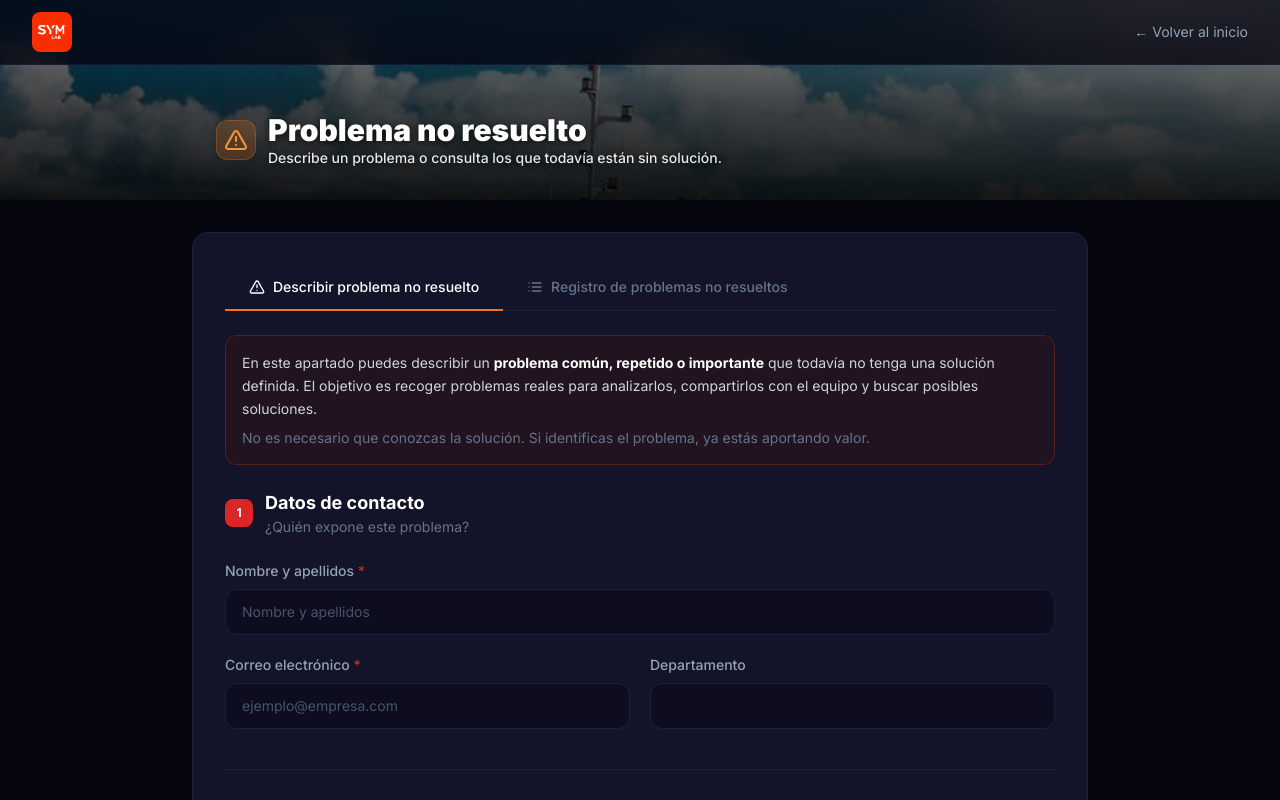
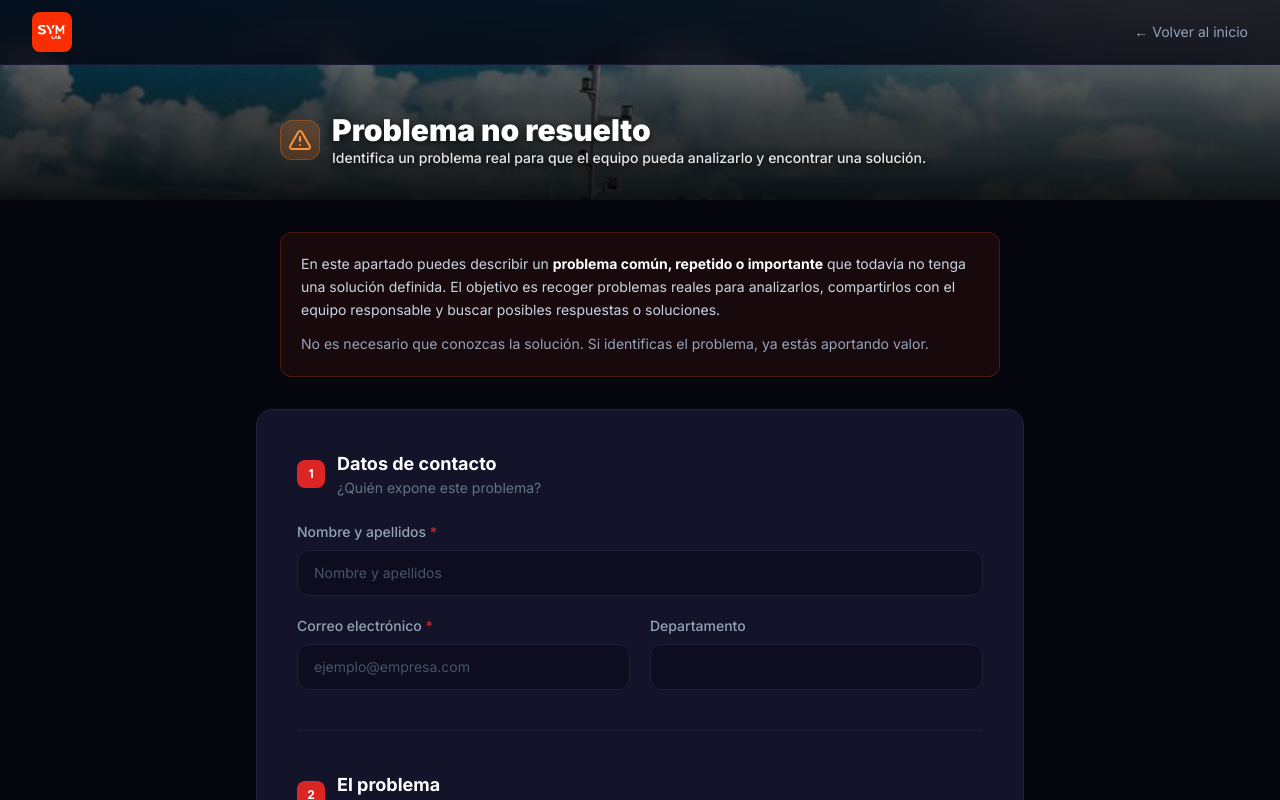
Before and after one commit to alexestiradoreyes-glitch/sym-lab, a Next.js app: page /problemas/nueva in a window 1280 px wide. Shown: the top 800 px of the page. Built offline with nearby package versions, Linux system fonts and the light colour scheme.

Commit message:
Problema no resuelto: mostrar solo el formulario, eliminar pestañas y registro

```diff
--- a/src/app/problemas/nueva/page.tsx
+++ b/src/app/problemas/nueva/page.tsx
@@ -1,11 +1,12 @@
+import { Suspense }   from 'react'
 import Header        from '@/components/Header'
 import Footer        from '@/components/Footer'
-import ProblemasTabs from '@/components/ProblemasTabs'
+import ProblemaForm  from '@/components/ProblemaForm'
 import { AlertTriangle } from 'lucide-react'
 
 export const metadata = {
   title: 'Problema no resuelto — SYM LAB',
-  description: 'Expón un problema común o consulta el registro de problemas sin solución.',
+  description: 'Describe un problema común que todavía no tenga solución definida.',
 }
 
 export default function PaginaProblema() {
@@ -13,7 +14,7 @@ export default function PaginaProblema() {
     <div className="min-h-screen flex flex-col bg-sym-dark">
       <Header minimalista />
 
-      {/* Banda superior con imagen */}
+      {/* Banda superior */}
       <div
         className="relative pt-16 overflow-hidden"
         style={{
@@ -24,7 +25,7 @@ export default function PaginaProblema() {
         }}
       >
         <div className="absolute inset-0 bg-gradient-to-t from-black/90 via-black/70 to-black/40" />
-        <div className="relative z-10 h-full flex flex-col justify-end px-4 sm:px-6 pb-8 max-w-4xl mx-auto">
+        <div className="relative z-10 h-full flex flex-col justify-end px-4 sm:px-6 pb-8 max-w-3xl mx-auto">
           <div className="flex items-center gap-3">
             <div className="w-10 h-10 bg-orange-500/20 border border-orange-500/30 rounded-xl flex items-center justify-center">
               <AlertTriangle className="w-6 h-6 text-orange-400" />
@@ -34,17 +35,33 @@ export default function PaginaProblema() {
                 Problema no resuelto
               </h1>
               <p className="text-white/90 text-sm font-medium" style={{ textShadow: '0 1px 6px rgba(0,0,0,0.9)' }}>
-                Describe un problema o consulta los que todavía están sin solución.
+                Identifica un problema real para que el equipo pueda analizarlo y encontrar una solución.
               </p>
             </div>
           </div>
         </div>
       </div>
 
+      {/* Texto introductorio */}
+      <div className="max-w-3xl mx-auto w-full px-4 sm:px-6 pt-8">
+        <div className="bg-orange-950/30 border border-orange-800/40 rounded-xl p-5">
+          <p className="text-slate-300 text-sm leading-relaxed">
+            En este apartado puedes describir un <strong className="text-white">problema común, repetido o importante</strong> que
+            todavía no tenga una solución definida. El objetivo es recoger problemas reales para analizarlos,
+            compartirlos con el equipo responsable y buscar posibles respuestas o soluciones.
+          </p>
+          <p className="text-slate-400 text-sm leading-relaxed mt-3">
+            No es necesario que conozcas la solución. Si identificas el problema, ya estás aportando valor.
+          </p>
+        </div>
+      </div>
+
       <main className="flex-1 py-8 px-4 sm:px-6">
-        <div className="max-w-4xl mx-auto">
-          <div className="card p-6 sm:p-8">
-            <ProblemasTabs />
+        <div className="max-w-3xl mx-auto">
+          <div className="card p-6 sm:p-10">
+            <Suspense fallback={<div className="text-slate-400 text-sm">Cargando formulario...</div>}>
+              <ProblemaForm />
+            </Suspense>
           </div>
         </div>
       </main>
```
